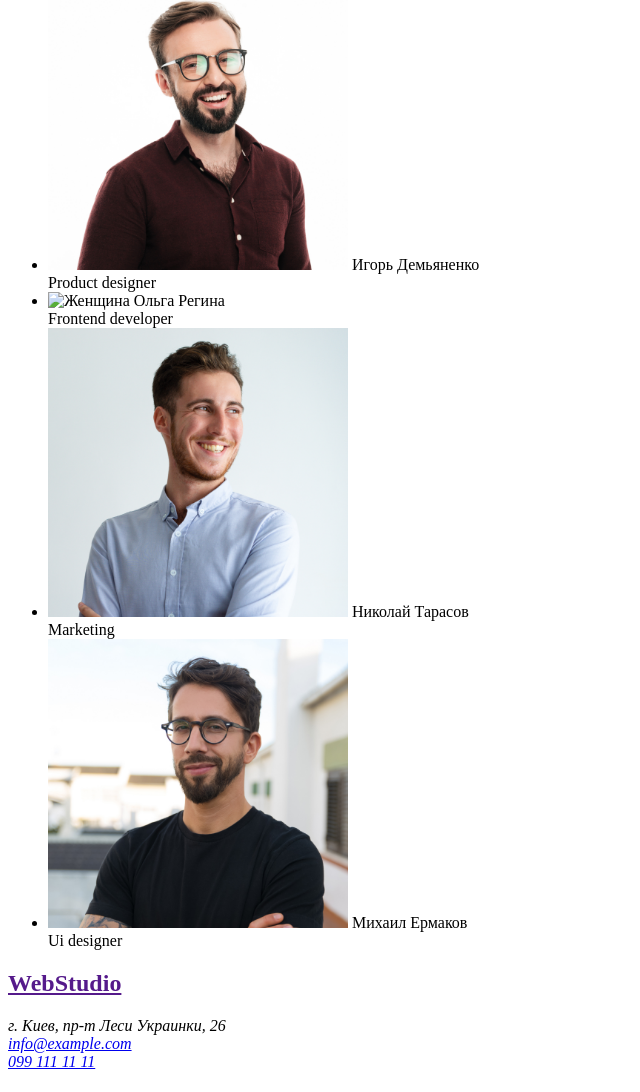
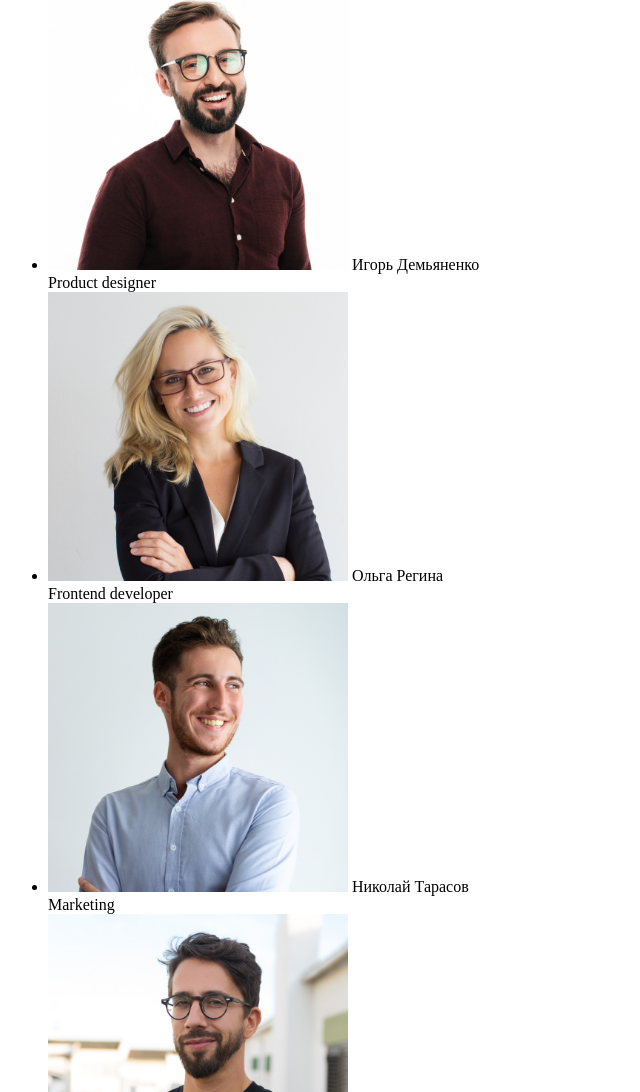
Before and after one commit to Anur13/goit-markup-hw-01, a plain HTML site: page index.html in a window 1280 px wide. Shown: the part 1664-2756 px from the top of the page, without its empty margins (0-640 px from the left). Drawn offline with Linux system fonts and the light colour scheme.

Commit message:
Update index.html

```diff
--- a/index.html
+++ b/index.html
@@ -91,7 +91,7 @@
           Product designer
         </li>
         <li>
-          <img src="iImages/ольга_регина.jpg" alt="Женщина" width="300" />
+          <img src="images/ольга_регина.jpg" alt="Женщина" width="300" />
           Ольга Регина<br />
           Frontend developer
         </li>
```
